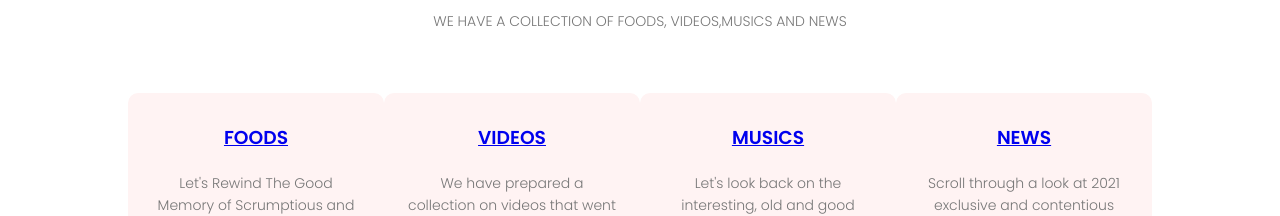
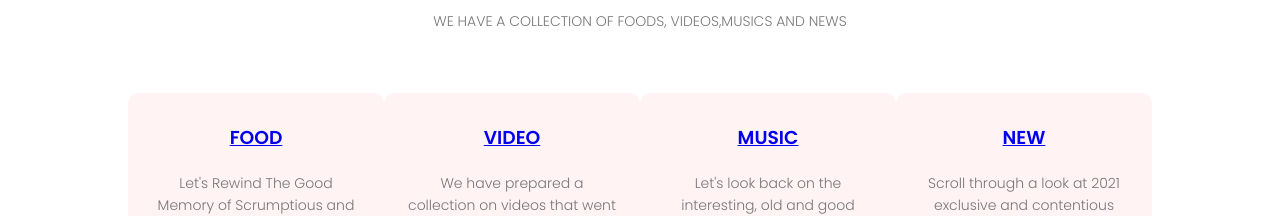
Before and after one commit to AidaRazak/AidaRazak.github.io, a plain HTML site: page index.html in a window 1280 px wide. Shown: the part 900-1116 px from the top of the page. Drawn offline with Linux system fonts and the light colour scheme.

Commit message:
changed spelling

```diff
--- a/index.html
+++ b/index.html
@@ -37,20 +37,20 @@
         <div class="row">
 
             <div class="content-col">
-                <a href="2021food.html"><h3>FOODS</h3></a>
+                <a href="2021food.html"><h3>FOOD</h3></a>
 
                 <p> Let's Rewind The Good Memory of Scrumptious and Delicious Viral Foods We Encouter Throughout The Year of 2021!</p>
             </div>
             <div class="content-col">
-                <a href="2021video.html"><h3>VIDEOS</h3></a>
+                <a href="2021video.html"><h3>VIDEO</h3></a>
                 <p>We have prepared a collection on videos that went viral throughout 2021 which has attracted millions of eyes in Malaysia as well as the world</p>
             </div>
             <div class="content-col">
-                <a href="music.html"><h3>MUSICS</h3></a>
+                <a href="music.html"><h3>MUSIC</h3></a>
                 <p>Let's look back on the interesting, old and good music that has gone viral and popular in 2021.</p>
             </div>
             <div class="content-col">
-                <a href="news.html"><h3>NEWS</h3></a>
+                <a href="news.html"><h3>NEW</h3></a>
                 <p>Scroll through a look at 2021 exclusive and contentious news aggregated from sources all over the world.</p>
             </div>
         </div>
```
